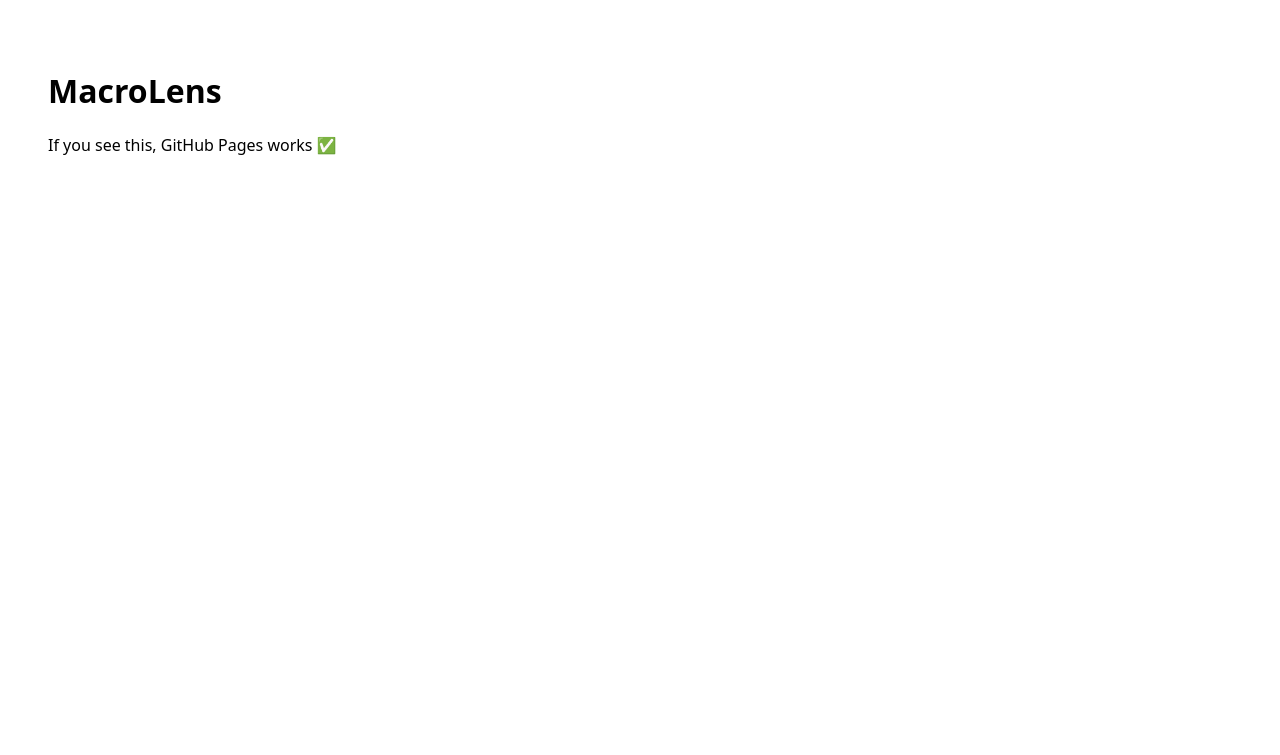
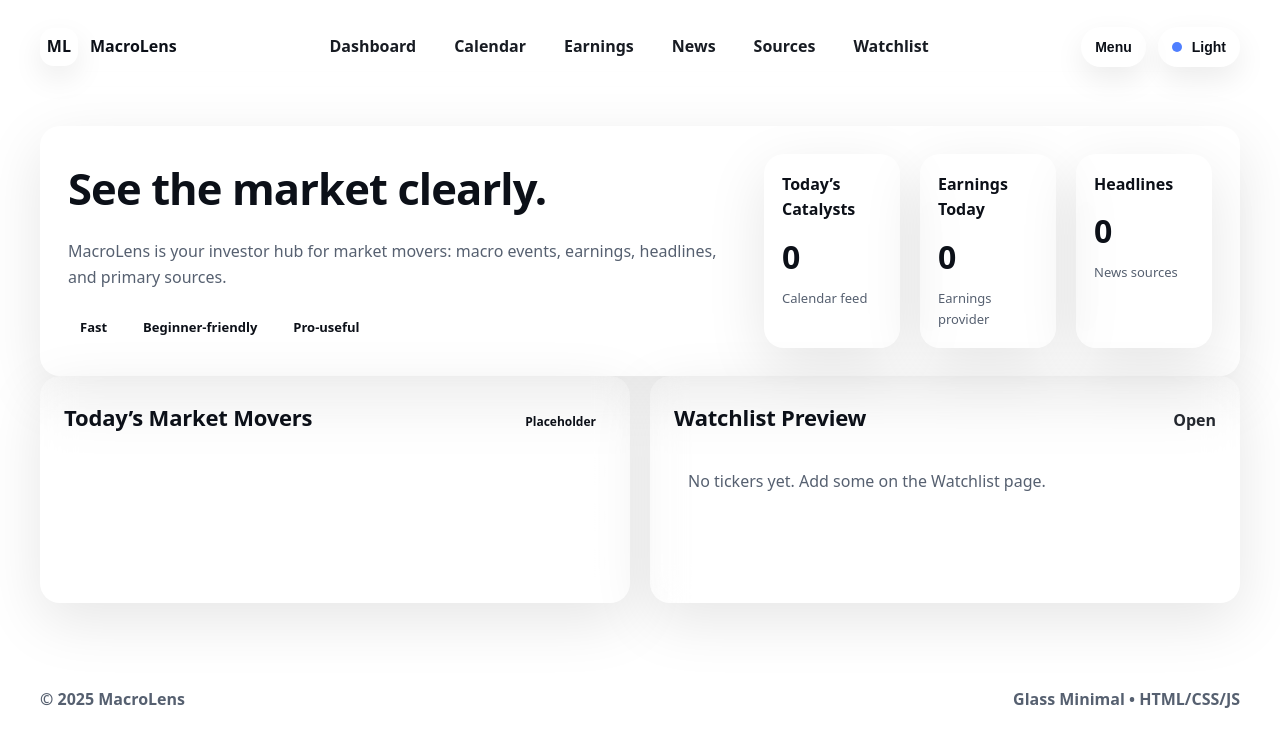
Before and after one commit to thomprof1/macrolens, a plain HTML site: page index.html in a window 1280 px wide. Drawn offline with Linux system fonts and the light colour scheme.

Commit message:
Add MacroLens glass UI + dark mode foundation

```diff
--- a/assets/css/styles.css
+++ b/assets/css/styles.css
@@ -0,0 +1,350 @@
+:root{
+	--bg0: 245 247 255;
+	--bg1: 232 238 255;
+
+	--text: 12 16 24;
+	--muted: 86 96 112;
+
+	--card: 255 255 255;
+	--stroke: 255 255 255;
+
+	--shadow: 0 18px 60px rgba(0,0,0,.10);
+	--shadow2: 0 12px 30px rgba(0,0,0,.08);
+
+	--accent: 79 127 255;
+	--accent2: 90 255 205;
+	--accent3: 255 175 95;
+
+	--radius: 20px;
+	--blur: 16px;
+
+	--pad: 24px;
+	--gap: 20px;
+	--max: 1200px;
+
+	--font: ui-sans-serif, system-ui, -apple-system, Segoe UI, Roboto, Helvetica, Arial;
+}
+
+html[data-theme="dark"]{
+	--bg0: 8 10 16;
+	--bg1: 12 16 26;
+
+	--text: 234 238 246;
+	--muted: 164 176 196;
+
+	--card: 18 22 34;
+	--stroke: 255 255 255;
+
+	--shadow: 0 20px 80px rgba(0,0,0,.45);
+	--shadow2: 0 14px 40px rgba(0,0,0,.32);
+
+	--accent: 124 167 255;
+	--accent2: 90 255 205;
+	--accent3: 255 165 90;
+}
+
+*{box-sizing:border-box}
+
+body{
+	margin:0;
+	font-family:var(--font);
+	color:rgb(var(--text));
+	line-height:1.6;
+	background:
+		radial-gradient(900px 600px at 18% 8%, rgba(var(--accent), .24), transparent 60%),
+		radial-gradient(900px 600px at 82% 0%, rgba(var(--accent2), .16), transparent 55%),
+		radial-gradient(900px 700px at 70% 90%, rgba(var(--accent3), .14), transparent 60%),
+		linear-gradient(180deg, rgb(var(--bg0)), rgb(var(--bg1)));
+	min-height:100vh;
+}
+
+a{color:inherit}
+.container{width:min(var(--max), calc(100% - 32px)); margin:0 auto}
+.stack{padding:32px 0 56px}
+
+.grid{display:grid; gap:var(--gap)}
+.grid--2{grid-template-columns:1fr}
+.grid--3{grid-template-columns:1fr}
+@media (min-width: 860px){
+	.grid--2{grid-template-columns:1fr 1fr}
+	.grid--3{grid-template-columns:repeat(3, 1fr)}
+}
+
+.topbar{
+	position:sticky;
+	top:0;
+	z-index:50;
+	backdrop-filter: blur(var(--blur));
+	-webkit-backdrop-filter: blur(var(--blur));
+	background: rgba(var(--card), .60);
+	border-bottom:1px solid rgba(var(--stroke), .18);
+}
+
+.topbar__inner{
+	display:flex;
+	align-items:center;
+	justify-content:space-between;
+	gap:14px;
+	padding:16px 0;
+}
+
+.brand{
+	display:flex;
+	align-items:center;
+	gap:12px;
+	text-decoration:none;
+}
+
+.brand__mark{
+	width:38px;
+	height:38px;
+	display:grid;
+	place-items:center;
+	border-radius:14px;
+	background: rgba(var(--accent), .22);
+	border:1px solid rgba(var(--stroke), .20);
+	box-shadow: var(--shadow2);
+	font-weight:900;
+	letter-spacing:.3px;
+}
+
+.brand__text{font-weight:900}
+
+.topbar__actions{display:flex; gap:12px}
+
+.iconbtn{
+	display:flex;
+	align-items:center;
+	gap:10px;
+	padding:12px 14px;
+	border-radius:999px;
+	border:1px solid rgba(var(--stroke), .20);
+	background: rgba(var(--card), .50);
+	box-shadow: var(--shadow2);
+	cursor:pointer;
+	font-weight:700;
+	transition: transform .12s ease, background .12s ease;
+	color: rgb(var(--text));
+}
+
+.iconbtn:hover{transform: translateY(-1px)}
+
+.iconbtn__dot{
+	width:10px;
+	height:10px;
+	border-radius:999px;
+	background: rgb(var(--accent));
+	box-shadow: 0 0 0 6px rgba(var(--accent), .14);
+}
+
+.iconbtn__label{font-size:14px}
+
+.nav{
+	display:none;
+	align-items:center;
+	gap:10px;
+	padding:8px 10px;
+	border-radius:999px;
+	border:1px solid rgba(var(--stroke), .18);
+	background: rgba(var(--card), .45);
+}
+
+@media (min-width: 920px){
+	.nav{display:flex}
+}
+
+.nav__link{
+	text-decoration:none;
+	padding:10px 14px;
+	border-radius:999px;
+	font-weight:700;
+	opacity:.95;
+}
+
+.nav__link:hover{background: rgba(var(--card), .60)}
+
+.nav__link.is-active{
+	background: rgba(var(--accent), .20);
+	border:1px solid rgba(var(--stroke), .22);
+}
+
+.nav.nav--open{
+	display:flex;
+	position:fixed;
+	left:16px;
+	right:16px;
+	top:76px;
+	flex-direction:column;
+	align-items:stretch;
+	gap:10px;
+	padding:12px;
+	border-radius:18px;
+	box-shadow: var(--shadow);
+	z-index:60;
+}
+
+@media (min-width: 920px){
+	.nav.nav--open{
+		position:static;
+		flex-direction:row;
+		align-items:center;
+		padding:8px 10px;
+		box-shadow:none;
+	}
+}
+
+.glass{
+	background: rgba(var(--card), .55);
+	border:1px solid rgba(var(--stroke), .18);
+	border-radius:var(--radius);
+	box-shadow:var(--shadow);
+	backdrop-filter: blur(var(--blur));
+	-webkit-backdrop-filter: blur(var(--blur));
+}
+
+.hero{
+	display:grid;
+	gap:24px;
+	padding:28px;
+}
+
+@media (min-width: 900px){
+	.hero{grid-template-columns: 1.2fr .8fr; align-items:center}
+}
+
+.h1{
+	margin:0 0 12px 0;
+	font-size:clamp(30px, 3.4vw, 46px);
+	letter-spacing:-.9px;
+}
+
+.h2{
+	margin:0;
+	font-size:clamp(18px, 2.2vw, 22px);
+	letter-spacing:-.2px;
+}
+
+.muted{color:rgb(var(--muted))}
+
+.hero__chips{display:flex; gap:12px; flex-wrap:wrap}
+
+.chip{
+	padding:10px 12px;
+	border-radius:999px;
+	font-weight:800;
+	font-size:13px;
+	border:1px solid rgba(var(--stroke), .18);
+	background: rgba(var(--card), .45);
+}
+
+.chip--a{background: rgba(var(--accent), .16)}
+.chip--b{background: rgba(var(--accent2), .14)}
+.chip--c{background: rgba(var(--accent3), .14)}
+
+.panel{padding:var(--pad)}
+
+.panel__head{
+	display:flex;
+	align-items:baseline;
+	justify-content:space-between;
+	margin-bottom:18px;
+	gap:12px;
+}
+
+.badge{
+	padding:6px 10px;
+	border-radius:999px;
+	background: rgba(var(--accent), .18);
+	border:1px solid rgba(var(--stroke), .20);
+	font-weight:900;
+	font-size:12px;
+}
+
+.card{padding:18px}
+.card__label{font-weight:900}
+.card__value{font-size:32px; font-weight:900; margin-top:8px}
+.card__sub{margin-top:6px; font-size:13px}
+
+.controls{
+	display:grid;
+	gap:12px;
+	grid-template-columns: 1fr;
+	margin-bottom:16px;
+}
+@media (min-width: 860px){
+	.controls{grid-template-columns: 1.3fr .8fr .7fr}
+}
+.controls--4{
+	grid-template-columns: 1fr;
+}
+@media (min-width: 860px){
+	.controls--4{grid-template-columns: 1.3fr .9fr .9fr .7fr}
+}
+
+.input, .select{
+	width:100%;
+	padding:12px 12px;
+	border-radius:14px;
+	border:1px solid rgba(var(--stroke), .18);
+	background: rgba(var(--card), .42);
+	color: rgb(var(--text));
+	outline:none;
+}
+
+.input:focus, .select:focus{border-color: rgba(var(--accent), .60)}
+
+.btn{
+	padding:12px 14px;
+	border-radius:14px;
+	border:1px solid rgba(var(--stroke), .20);
+	background: rgba(var(--accent), .18);
+	color: rgb(var(--text));
+	font-weight:900;
+	cursor:pointer;
+	transition: transform .12s ease;
+}
+
+.btn:hover{transform: translateY(-1px)}
+.btn--ghost{background: rgba(var(--card), .42)}
+.btn--sm{padding:8px 10px; border-radius:12px; font-size:13px}
+
+.link{text-decoration:none; font-weight:900; opacity:.9}
+.link:hover{opacity:1}
+
+.list{display:flex; flex-direction:column; gap:14px}
+
+.list__row{
+	display:flex;
+	align-items:center;
+	justify-content:space-between;
+	padding:16px 14px;
+	border-radius:16px;
+	border:1px solid rgba(var(--stroke), .16);
+	background: rgba(var(--card), .45);
+}
+
+.list__left{font-weight:900; letter-spacing:.4px}
+.list__right{display:flex; gap:10px; align-items:center}
+
+.footer{padding:28px 0 40px}
+.footer__inner{display:flex; justify-content:space-between; gap:12px; font-weight:700}
+
+.skeleton{position:relative; overflow:hidden}
+.skeleton::after{
+	content:"";
+	position:absolute;
+	inset:0;
+	background: linear-gradient(90deg, transparent, rgba(255,255,255,.20), transparent);
+	transform: translateX(-100%);
+	animation: shimmer 1.3s infinite;
+}
+html[data-theme="dark"] .skeleton::after{
+	background: linear-gradient(90deg, transparent, rgba(255,255,255,.08), transparent);
+}
+@keyframes shimmer{100%{transform: translateX(100%)}}
+
+@media (prefers-reduced-motion: reduce){
+	*{transition:none !important}
+	.iconbtn:hover, .btn:hover{transform:none}
+	.skeleton::after{animation:none}
+}
--- a/assets/js/app.js
+++ b/assets/js/app.js
@@ -0,0 +1,182 @@
+(() => {
+	"use strict";
+
+	const THEME_KEY = "macrolens_theme";
+	const WATCHLIST_KEY = "macrolens_watchlist";
+
+	const qs = (sel, root = document) => root.querySelector(sel);
+	const qsa = (sel, root = document) => Array.from(root.querySelectorAll(sel));
+
+	const getSavedTheme = () => localStorage.getItem(THEME_KEY) || "light";
+
+	const applyTheme = (theme) => {
+		document.documentElement.setAttribute("data-theme", theme);
+		localStorage.setItem(THEME_KEY, theme);
+
+		qsa("[data-theme-label]").forEach((el) => {
+			el.textContent = theme === "dark" ? "Dark" : "Light";
+		});
+	};
+
+	const initTheme = () => {
+		applyTheme(getSavedTheme());
+
+		qsa("[data-theme-toggle]").forEach((btn) => {
+			btn.addEventListener("click", () => {
+				const current = document.documentElement.getAttribute("data-theme") || "light";
+				applyTheme(current === "light" ? "dark" : "light");
+			});
+		});
+	};
+
+	const initMobileNav = () => {
+		const nav = qs("[data-nav]");
+		const toggles = qsa("[data-nav-toggle]");
+		if (!nav || !toggles.length) return;
+
+		toggles.forEach((btn) => {
+			btn.addEventListener("click", () => {
+				nav.classList.toggle("nav--open");
+			});
+		});
+
+		qsa("a", nav).forEach((a) => {
+			a.addEventListener("click", () => nav.classList.remove("nav--open"));
+		});
+	};
+
+	const setYear = () => {
+		const el = qs("#year");
+		if (el) el.textContent = String(new Date().getFullYear());
+	};
+
+	const readWatchlist = () => {
+		try{
+			const raw = localStorage.getItem(WATCHLIST_KEY);
+			const list = raw ? JSON.parse(raw) : [];
+			return Array.isArray(list) ? list : [];
+		}catch{
+			return [];
+		}
+	};
+
+	const writeWatchlist = (list) => {
+		localStorage.setItem(WATCHLIST_KEY, JSON.stringify(list));
+	};
+
+	const renderWatchlistPage = () => {
+		const listEl = qs("#wl-list");
+		const inputEl = qs("#wl-input");
+		const addBtn = qs("#wl-add");
+		const clearBtn = qs("#wl-clear");
+
+		if (!listEl || !inputEl || !addBtn || !clearBtn) return;
+
+		const render = () => {
+			const items = readWatchlist();
+			listEl.innerHTML = "";
+
+			if (!items.length){
+				const empty = document.createElement("div");
+				empty.className = "list__row muted";
+				empty.textContent = "No tickers yet.";
+				listEl.appendChild(empty);
+				return;
+			}
+
+			items.forEach((tkr) => {
+				const row = document.createElement("div");
+				row.className = "list__row";
+
+				const left = document.createElement("div");
+				left.className = "list__left";
+				left.textContent = tkr;
+
+				const right = document.createElement("div");
+				right.className = "list__right";
+
+				const del = document.createElement("button");
+				del.className = "btn btn--ghost btn--sm";
+				del.type = "button";
+				del.textContent = "Remove";
+				del.addEventListener("click", () => {
+					writeWatchlist(readWatchlist().filter((x) => x !== tkr));
+					render();
+				});
+
+				right.appendChild(del);
+				row.appendChild(left);
+				row.appendChild(right);
+				listEl.appendChild(row);
+			});
+		};
+
+		const add = () => {
+			const raw = inputEl.value.trim().toUpperCase();
+			if (!raw) return;
+
+			const valid = raw.replace(/[^A-Z0-9.\-]/g, "");
+			if (!valid) return;
+
+			const current = readWatchlist();
+			if (!current.includes(valid)) writeWatchlist([valid, ...current].slice(0, 50));
+
+			inputEl.value = "";
+			render();
+		};
+
+		addBtn.addEventListener("click", add);
+		inputEl.addEventListener("keydown", (e) => {
+			if (e.key === "Enter") add();
+		});
+
+		clearBtn.addEventListener("click", () => {
+			writeWatchlist([]);
+			render();
+		});
+
+		render();
+	};
+
+	const renderWatchlistPreview = () => {
+		const previewEl = qs("#watchlist-preview");
+		if (!previewEl) return;
+
+		const items = readWatchlist().slice(0, 6);
+		previewEl.innerHTML = "";
+
+		if (!items.length){
+			const empty = document.createElement("div");
+			empty.className = "list__row muted";
+			empty.textContent = "No tickers yet. Add some on the Watchlist page.";
+			previewEl.appendChild(empty);
+			return;
+		}
+
+		items.forEach((tkr) => {
+			const row = document.createElement("div");
+			row.className = "list__row";
+			row.textContent = tkr;
+			previewEl.appendChild(row);
+		});
+	};
+
+	const initPlaceholders = () => {
+		const c = qs("#kpi-catalysts");
+		const e = qs("#kpi-earnings");
+		const h = qs("#kpi-headlines");
+
+		if (c) c.textContent = "0";
+		if (e) e.textContent = "0";
+		if (h) h.textContent = "0";
+	};
+
+	document.addEventListener("DOMContentLoaded", () => {
+		initTheme();
+		initMobileNav();
+		setYear();
+		renderWatchlistPage();
+		renderWatchlistPreview();
+		initPlaceholders();
+	});
+})();
--- a/index.html
+++ b/index.html
@@ -1,12 +1,107 @@
 <!doctype html>
-<html lang="en">
+<html lang="en" data-theme="light">
 <head>
 	<meta charset="utf-8">
-	<meta name="viewport" content="width=device-width, initial-scale=1">
-	<title>MacroLens</title>
+	<meta name="viewport" content="width=device-width, initial-scale=1.0">
+	<title>MacroLens • Dashboard</title>
+	<link rel="stylesheet" href="assets/css/styles.css">
+	<script src="assets/js/app.js" defer></script>
 </head>
-<body style="font-family:system-ui; padding:40px;">
-	<h1>MacroLens</h1>
-	<p>If you see this, GitHub Pages works ✅</p>
+<body>
+	<header class="topbar">
+		<div class="container topbar__inner">
+			<a class="brand" href="index.html" aria-label="MacroLens Home">
+				<span class="brand__mark">ML</span>
+				<span class="brand__text">MacroLens</span>
+			</a>
+
+			<nav class="nav" data-nav>
+				<a class="nav__link is-active" href="index.html">Dashboard</a>
+				<a class="nav__link" href="pages/calendar.html">Calendar</a>
+				<a class="nav__link" href="pages/earnings.html">Earnings</a>
+				<a class="nav__link" href="pages/news.html">News</a>
+				<a class="nav__link" href="pages/links.html">Sources</a>
+				<a class="nav__link" href="pages/watchlist.html">Watchlist</a>
+			</nav>
+
+			<div class="topbar__actions">
+				<button class="iconbtn" type="button" data-nav-toggle aria-label="Open menu">
+					<span class="iconbtn__label">Menu</span>
+				</button>
+
+				<button class="iconbtn" type="button" data-theme-toggle aria-label="Toggle theme">
+					<span class="iconbtn__dot" aria-hidden="true"></span>
+					<span class="iconbtn__label" data-theme-label>Light</span>
+				</button>
+			</div>
+		</div>
+	</header>
+
+	<main class="container stack">
+		<section class="hero glass">
+			<div class="hero__left">
+				<h1 class="h1">See the market clearly.</h1>
+				<p class="muted">
+					MacroLens is your investor hub for market movers: macro events, earnings, headlines, and primary sources.
+				</p>
+				<div class="hero__chips">
+					<span class="chip chip--a">Fast</span>
+					<span class="chip chip--b">Beginner-friendly</span>
+					<span class="chip chip--c">Pro-useful</span>
+				</div>
+			</div>
+
+			<div class="hero__right">
+				<div class="grid grid--3">
+					<div class="card glass">
+						<div class="card__label">Today’s Catalysts</div>
+						<div class="card__value" id="kpi-catalysts">—</div>
+						<div class="card__sub muted">Calendar feed</div>
+					</div>
+					<div class="card glass">
+						<div class="card__label">Earnings Today</div>
+						<div class="card__value" id="kpi-earnings">—</div>
+						<div class="card__sub muted">Earnings provider</div>
+					</div>
+					<div class="card glass">
+						<div class="card__label">Headlines</div>
+						<div class="card__value" id="kpi-headlines">—</div>
+						<div class="card__sub muted">News sources</div>
+					</div>
+				</div>
+			</div>
+		</section>
+
+		<section class="grid grid--2">
+			<div class="panel glass">
+				<div class="panel__head">
+					<h2 class="h2">Today’s Market Movers</h2>
+					<span class="badge">Placeholder</span>
+				</div>
+				<div class="list">
+					<div class="list__row skeleton"></div>
+					<div class="list__row skeleton"></div>
+					<div class="list__row skeleton"></div>
+				</div>
+			</div>
+
+			<div class="panel glass">
+				<div class="panel__head">
+					<h2 class="h2">Watchlist Preview</h2>
+					<a class="link" href="pages/watchlist.html">Open</a>
+				</div>
+				<div class="list" id="watchlist-preview">
+					<div class="list__row muted">No tickers yet. Add some on the Watchlist page.</div>
+				</div>
+			</div>
+		</section>
+	</main>
+
+	<footer class="footer">
+		<div class="container footer__inner">
+			<span class="muted">© <span id="year"></span> MacroLens</span>
+			<span class="muted">Glass Minimal • HTML/CSS/JS</span>
+		</div>
+	</footer>
 </body>
 </html>
```
Also changed, not shown: pages/calendar.html (+58 -0 lines).
